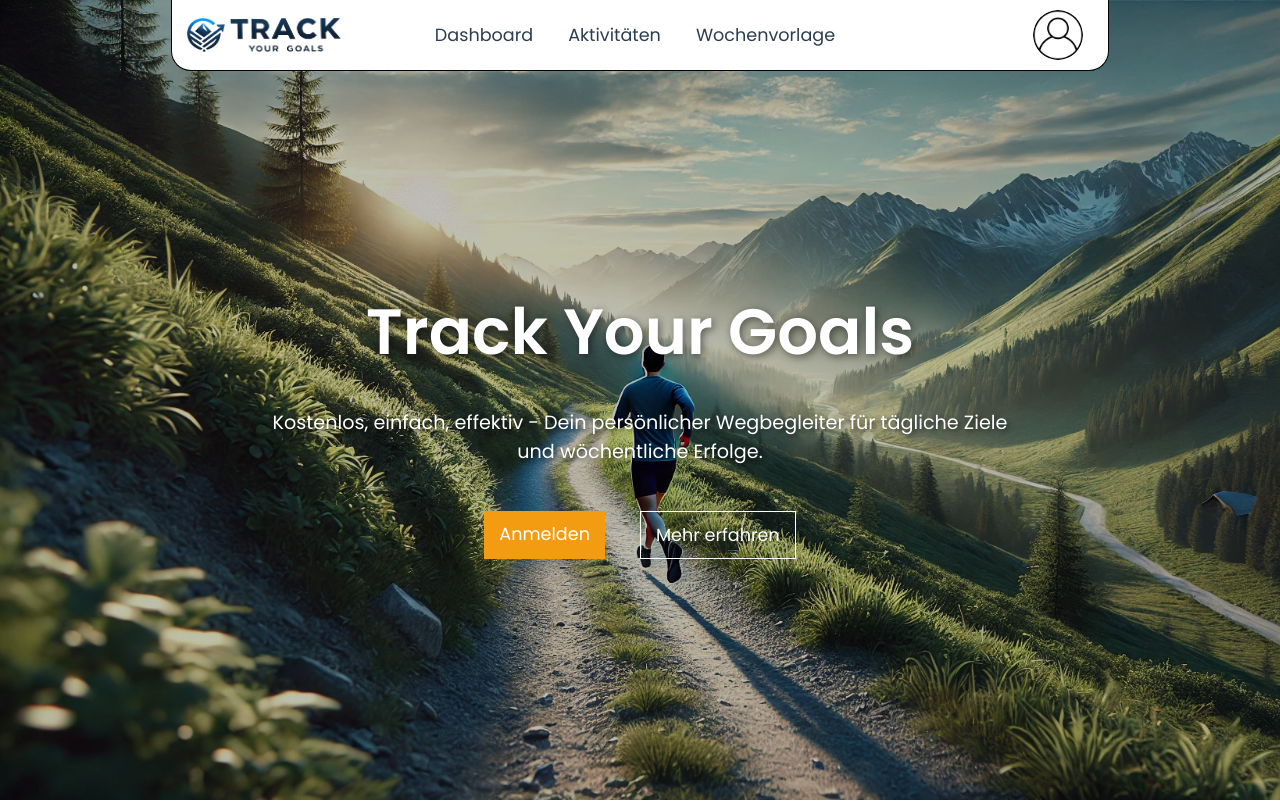
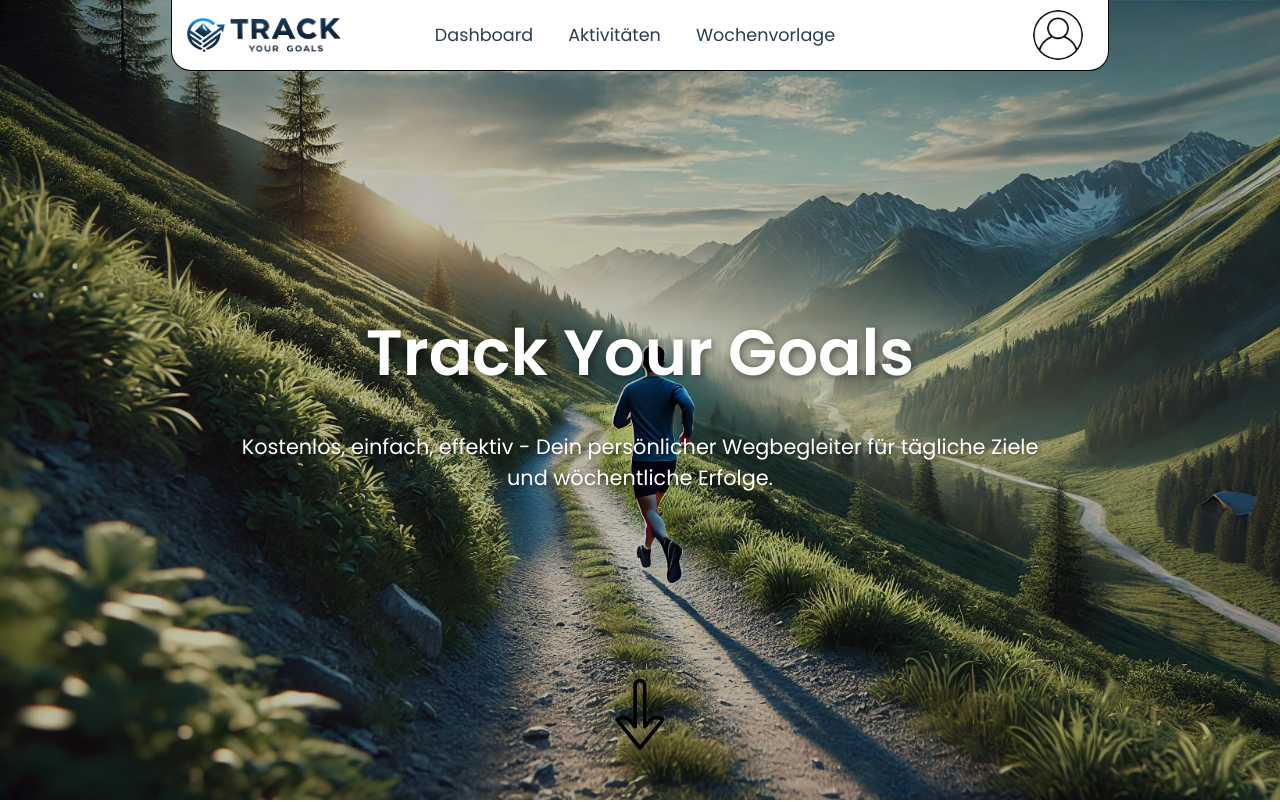
Before and after one commit to BucLuc/track-your-goals, a Next.js app: page / in a window 1280 px wide. Shown: the top 802 px of the page. Built offline with nearby package versions, Linux system fonts and the light colour scheme; no server answers.

Commit message:
better hero section

```diff
--- a/app/(site)/page.module.css
+++ b/app/(site)/page.module.css
@@ -1,11 +1,11 @@
 .container {
     position: relative;
+
 }
 
 .hero-section {
     height: 100dvh;
     position: relative;
-
     margin-inline: auto;
     display: grid;
     place-items: center;
@@ -43,36 +43,30 @@
 
 .hero-section p {
     width: 75%;
-    font-size: 1.2rem;
+    font-size: 1.3rem;
     text-shadow: 2px 2px 4px rgba(0, 0, 0, 0.5);
     margin-bottom: 45px;
     z-index: 1;
 }
 
-.link-section {
-    display: flex;
-    justify-content: center;
-    gap: 35px;
-    z-index: 1;
+.hero-section a {
+    position: absolute;
+    left: 50%;
+    bottom: 5%;
+    transform: translateX(-50%);
+    animation: upDown 2s ease-in-out infinite;
 }
 
-.link-section a {
-    padding: 10px 15px;
-    font-size: 1.1rem;
-    text-decoration: none;
-    color: white;
-    border: 1px solid white;
-    transition: transform 0.3s ease-in-out;
+.hero-section a img {
+    max-width: 15%;
+    z-index: 1;
+    transition: transform 0.3s ease;
 }
 
-.link-section a:hover {
-    transform: scale(1.1);
+.hero-section a img:hover{
+    transform: scale(1.2);
 }
 
-.link-section .main-link {
-    background-color: var(--secondary);
-    border: none;
-}
 
 
 .info {
@@ -161,3 +155,37 @@
 .end-part p {
     font-size: 1.1rem;
 }
+
+.link-section {
+    display: flex;
+    justify-content: center;
+    gap: 35px;
+    z-index: 1;
+}
+
+.link-section a {
+    padding: 10px 15px;
+    font-size: 1.1rem;
+    text-decoration: none;
+    color: white;
+    border: 1px solid white;
+    transition: transform 0.3s ease-in-out;
+}
+
+.link-section a:hover {
+    transform: scale(1.1);
+}
+
+.link-section .main-link {
+    background-color: var(--secondary);
+    border: none;
+}
+
+@keyframes upDown {
+    0%, 100% {
+        transform: translateX(-50%) translateY(0);
+    }
+    50% {
+        transform: translateX(-50%) translateY(-20px);
+    }
+}
--- a/app/(site)/page.tsx
+++ b/app/(site)/page.tsx
@@ -33,10 +33,7 @@ export default function Home() {
         <div className={styles['hero-content']}>
             <h1>Track Your Goals</h1>
             <p>Kostenlos, einfach, effektiv - Dein persönlicher Wegbegleiter für tägliche Ziele und wöchentliche Erfolge.</p>
-            <div className={styles['link-section']}>
-              <a href="/login" className={styles['main-link']}>Anmelden</a>
-              <a href="#infos">Mehr erfahren</a>
-            </div>
+            <a href="#infos"><img alt="arrow" src="/img/arrow-down.png"/></a>
           </div>
       </div>
       <div className={styles.infos} id="infos">
--- a/app/globals.css
+++ b/app/globals.css
@@ -13,6 +13,7 @@
 }
 html, * {
   scroll-behavior: smooth;
+  scroll-padding-top: 100px;
   font-family: 'Poppins';
 }
 
```
Also changed, not shown: public/img/arrow-down.png (added).
